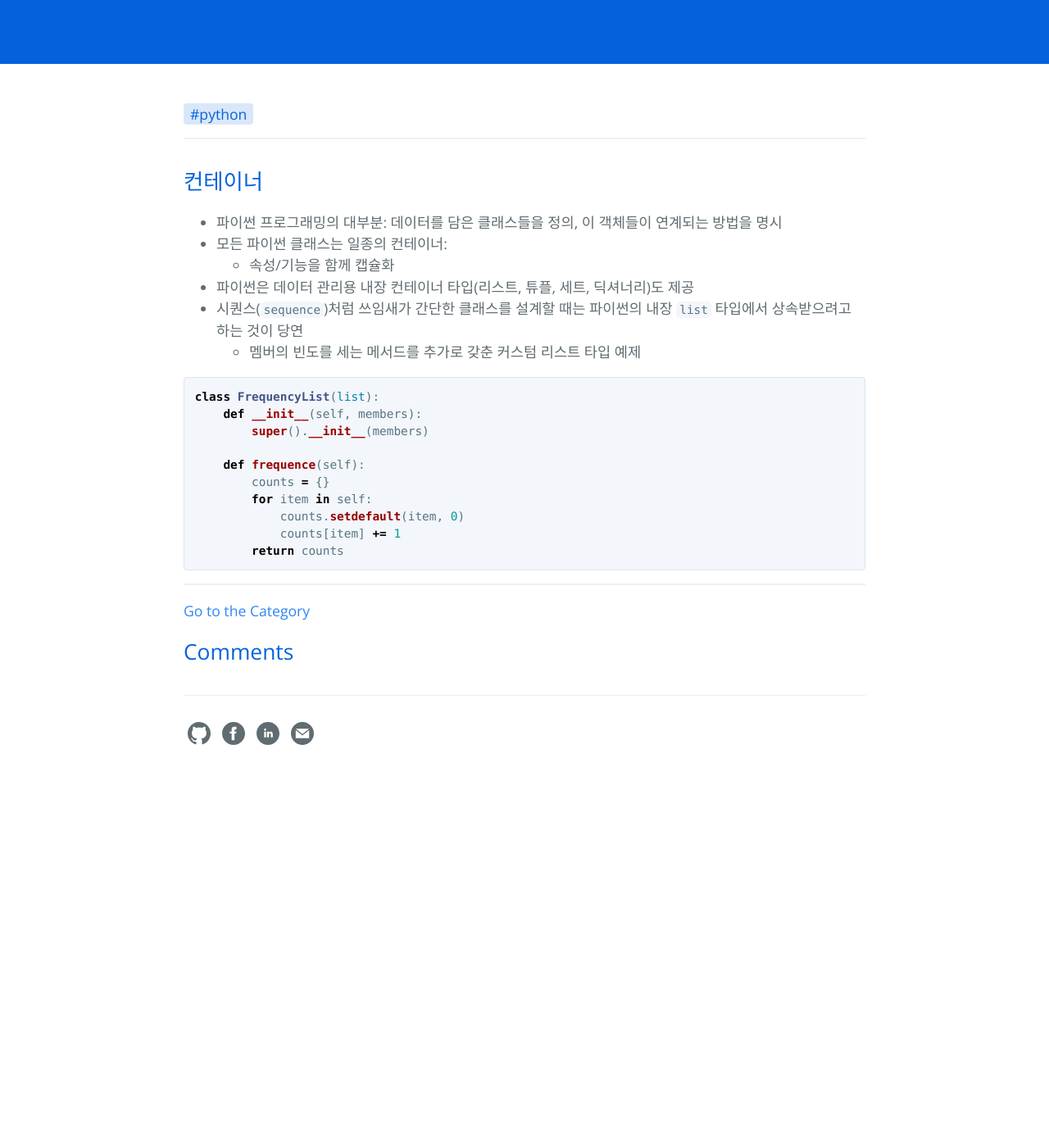
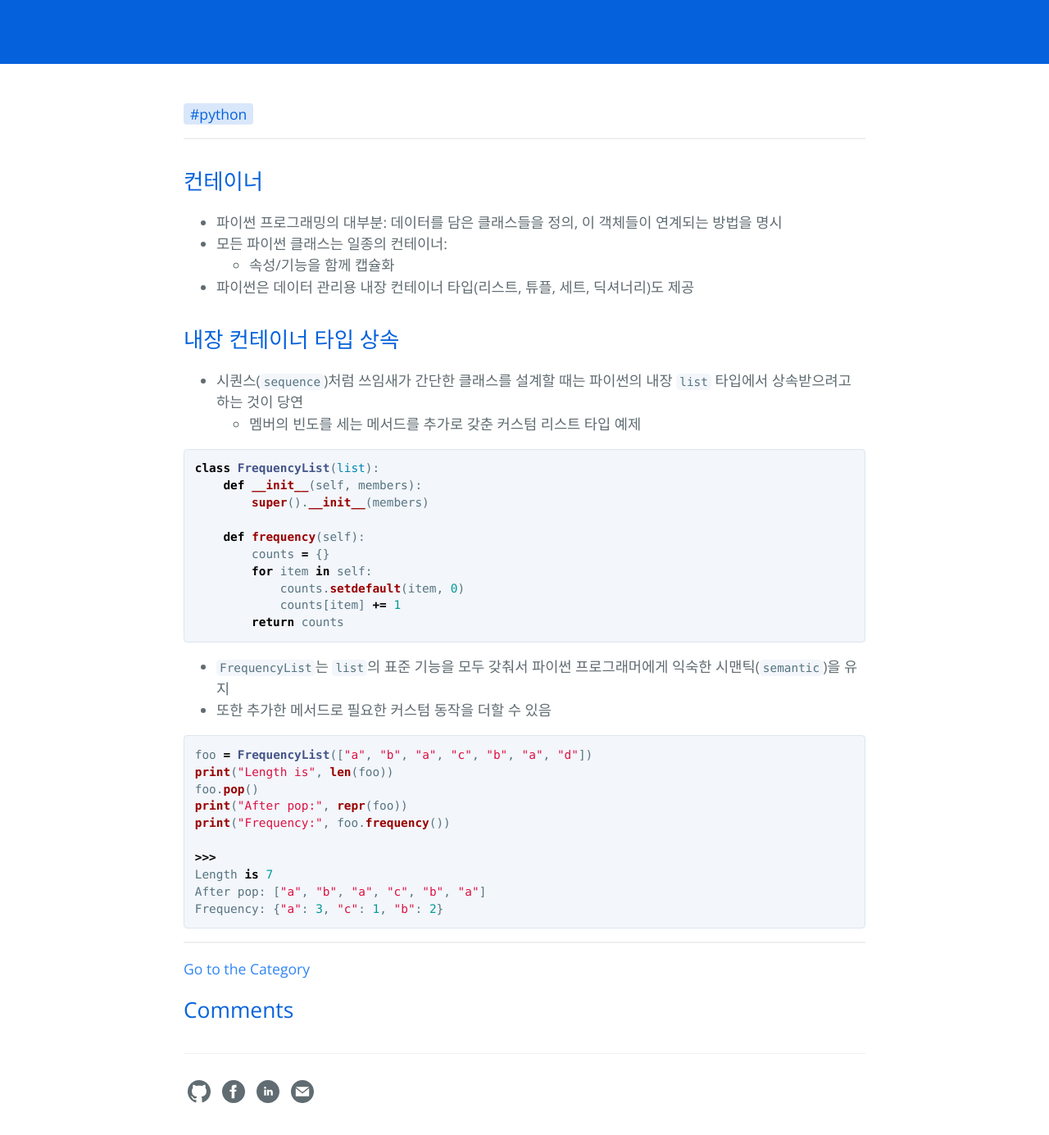
Before and after one commit to hcnoh/hcnoh.github.io, a Jekyll site: the page built from _posts/2018-10-09-effective-python-way28.md, in a window 1280 px wide and 1400 px high, scrolled down 397 px. Shown: the top 1385 px of the window at 82% size. Built offline with Jekyll 4.4.1, drawn with Linux system fonts in a browser that asks for light colours; comment, search, counter and statistics services are not loaded; before the commit the page ends 1360 px from its top, so only the background shows below that.

Commit message:
Update 2018-10-09-effective-python-way28.md

````diff
--- a/_posts/2018-10-09-effective-python-way28.md
+++ b/_posts/2018-10-09-effective-python-way28.md
@@ -17,6 +17,8 @@ permalink: /2018-10-09-effective-python-way28
 - 모든 파이썬 클래스는 일종의 컨테이너:
   - 속성/기능을 함께 캡슐화
 - 파이썬은 데이터 관리용 내장 컨테이너 타입(리스트, 튜플, 세트, 딕셔너리)도 제공
+
+## 내장 컨테이너 타입 상속
 - 시퀀스(`sequence`)처럼 쓰임새가 간단한 클래스를 설계할 때는 파이썬의 내장 `list` 타입에서 상속받으려고 하는 것이 당연
   - 멤버의 빈도를 세는 메서드를 추가로 갖춘 커스텀 리스트 타입 예제
 
@@ -25,10 +27,26 @@ class FrequencyList(list):
     def __init__(self, members):
         super().__init__(members)
 
-    def frequence(self):
+    def frequency(self):
         counts = {}
         for item in self:
             counts.setdefault(item, 0)
             counts[item] += 1
         return counts
 ```
+
+- `FrequencyList`는 `list`의 표준 기능을 모두 갖춰서 파이썬 프로그래머에게 익숙한 시맨틱(`semantic`)을 유지
+- 또한 추가한 메서드로 필요한 커스텀 동작을 더할 수 있음
+
+```python
+foo = FrequencyList(["a", "b", "a", "c", "b", "a", "d"])
+print("Length is", len(foo))
+foo.pop()
+print("After pop:", repr(foo))
+print("Frequency:", foo.frequency())
+
+>>>
+Length is 7
+After pop: ["a", "b", "a", "c", "b", "a"]
+Frequency: {"a": 3, "c": 1, "b": 2}
+```
````
